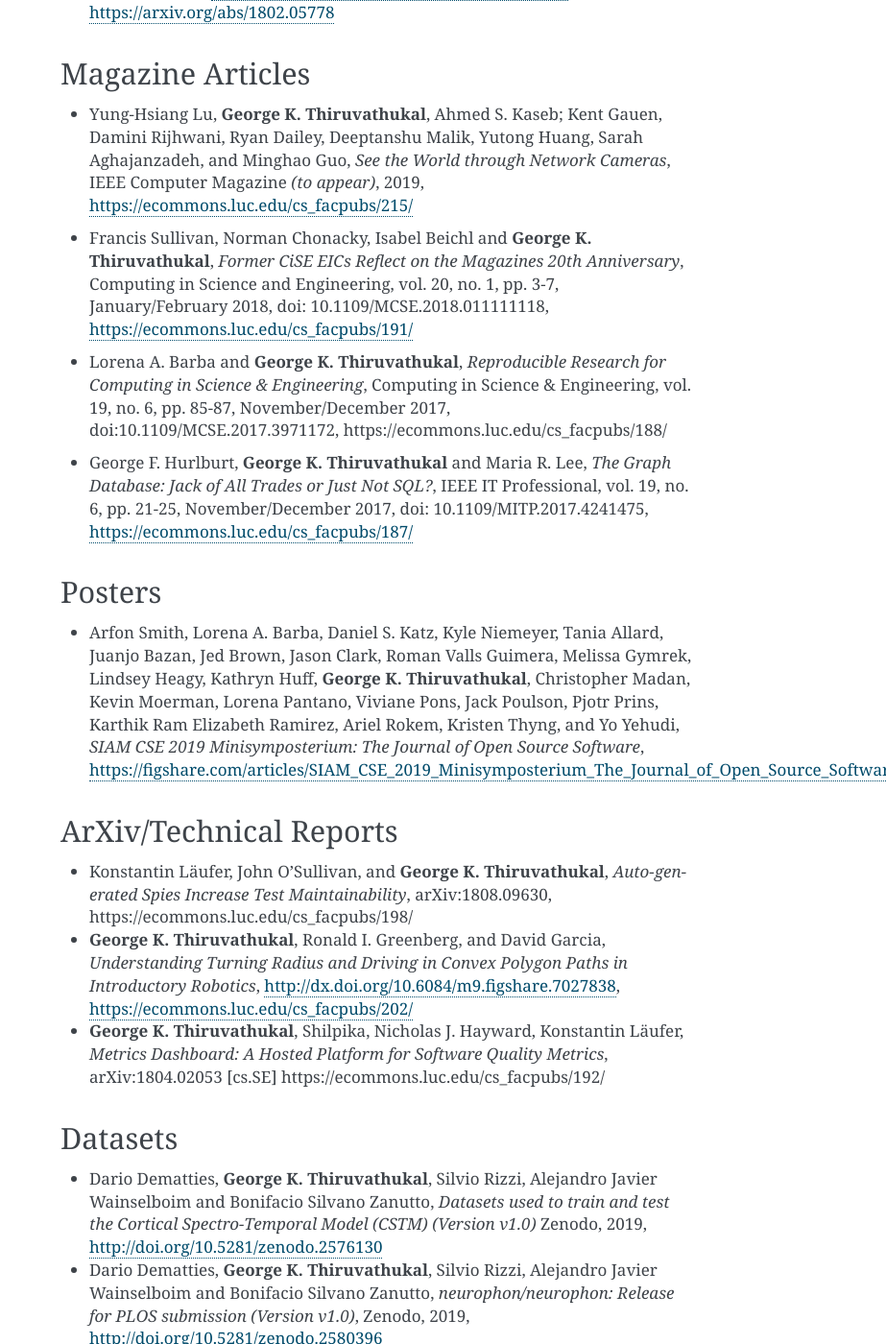
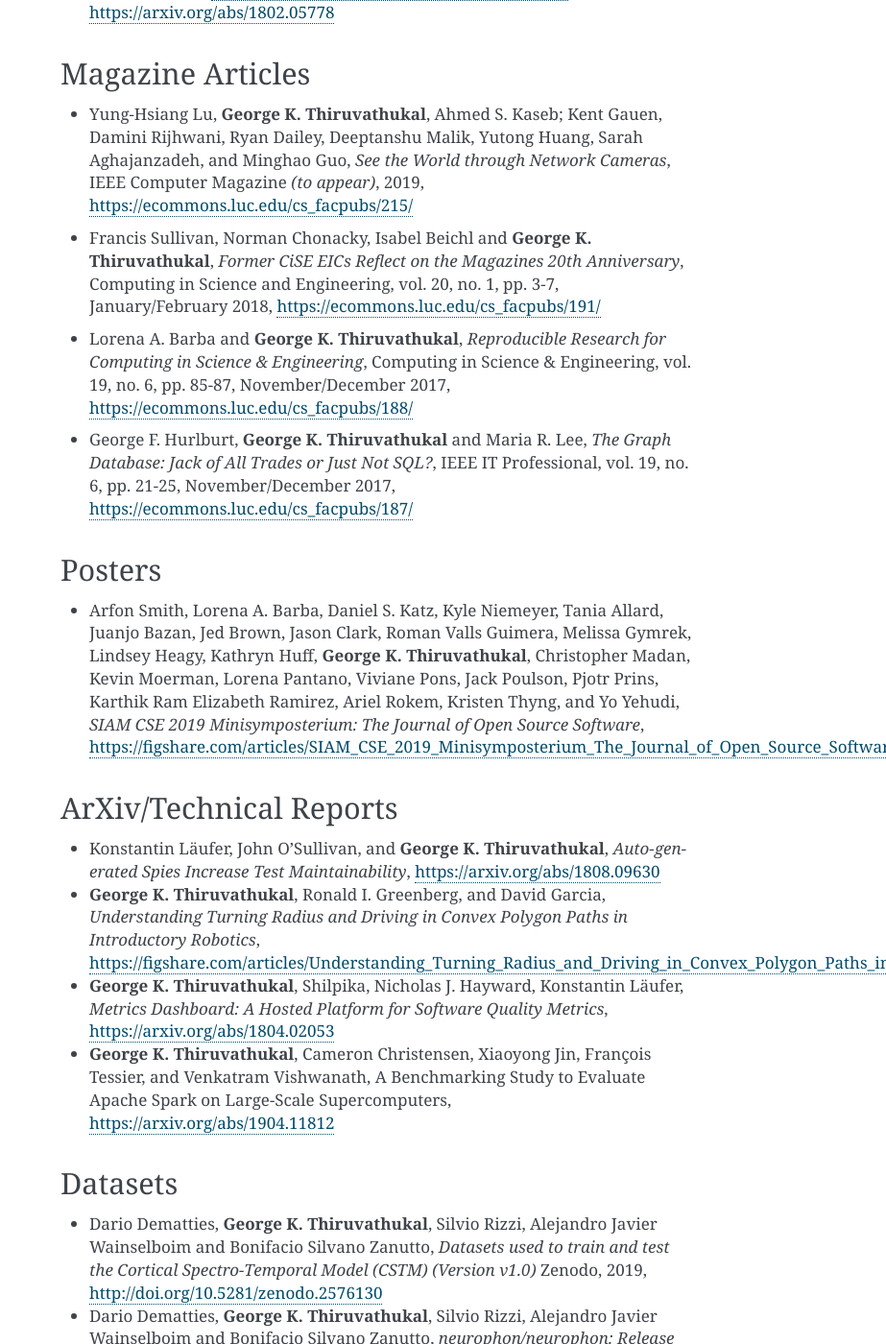
Before and after one commit to jweezy24/thiruvathukal-home-sphinx, a Sphinx documentation site: the page built from source/publications.rst, in a window 1280 px wide and 1400 px high, scrolled down 4009 px. Shown: the whole window at 96% size, without its empty margins (357-1280 px from the left). Built offline with Sphinx 7.4.7, drawn with Linux system fonts in a browser that asks for light colours; some of the changed text lies outside the part shown.

Commit message:
updates to pubs

```diff
--- a/source/publications.rst
+++ b/source/publications.rst
@@ -192,7 +192,6 @@ Conference Papers
   IEEE 14th International Conference on e-Science (e-Science),
   2018,
   pp. 212-222,
-  doi: 10.1109/eScience.2018.00036,
   https://ecommons.luc.edu/cs_facpubs/206/
 
 *2017*
@@ -359,7 +358,6 @@ Magazine Articles
   Computing in Science and Engineering,
   vol. 20, no. 1, pp. 3-7,
   January/February 2018,
-  doi: 10.1109/MCSE.2018.011111118,
   https://ecommons.luc.edu/cs_facpubs/191/
 
 .. index::
@@ -370,7 +368,6 @@ Magazine Articles
   Computing in Science & Engineering,
   vol. 19, no. 6, pp. 85-87,
   November/December 2017,
-  doi:10.1109/MCSE.2017.3971172,
   https://ecommons.luc.edu/cs_facpubs/188/
 
 .. index::
@@ -381,7 +378,6 @@ Magazine Articles
   IEEE IT Professional,
   vol. 19, no. 6, pp. 21-25,
   November/December 2017,
-  doi: 10.1109/MITP.2017.4241475,
   https://ecommons.luc.edu/cs_facpubs/187/
 
 
@@ -403,18 +399,19 @@ ArXiv/Technical Reports
 
 * Konstantin Läufer, John O'Sullivan, and |gkt|,
   *Auto-generated Spies Increase Test Maintainability*,
-  arXiv:1808.09630,
-  https://ecommons.luc.edu/cs_facpubs/198/
+  https://arxiv.org/abs/1808.09630
 
 * |gkt|, Ronald I. Greenberg, and David Garcia,
   *Understanding Turning Radius and Driving in Convex Polygon Paths in Introductory Robotics*,
-  http://dx.doi.org/10.6084/m9.figshare.7027838,
-  https://ecommons.luc.edu/cs_facpubs/202/
+  https://figshare.com/articles/Understanding_Turning_Radius_and_Driving_in_Convex_Polygon_Paths_in_Introductory_Robotics/7027838
 
 * |gkt|, Shilpika, Nicholas J. Hayward, Konstantin Läufer,
   *Metrics Dashboard: A Hosted Platform for Software Quality Metrics*,
-  arXiv:1804.02053 [cs.SE]
-  https://ecommons.luc.edu/cs_facpubs/192/
+  https://arxiv.org/abs/1804.02053
+
+* |gkt|, Cameron Christensen, Xiaoyong Jin, François Tessier, and Venkatram Vishwanath,
+  A Benchmarking Study to Evaluate Apache Spark on Large-Scale Supercomputers,
+  https://arxiv.org/abs/1904.11812
 
 
 
```
